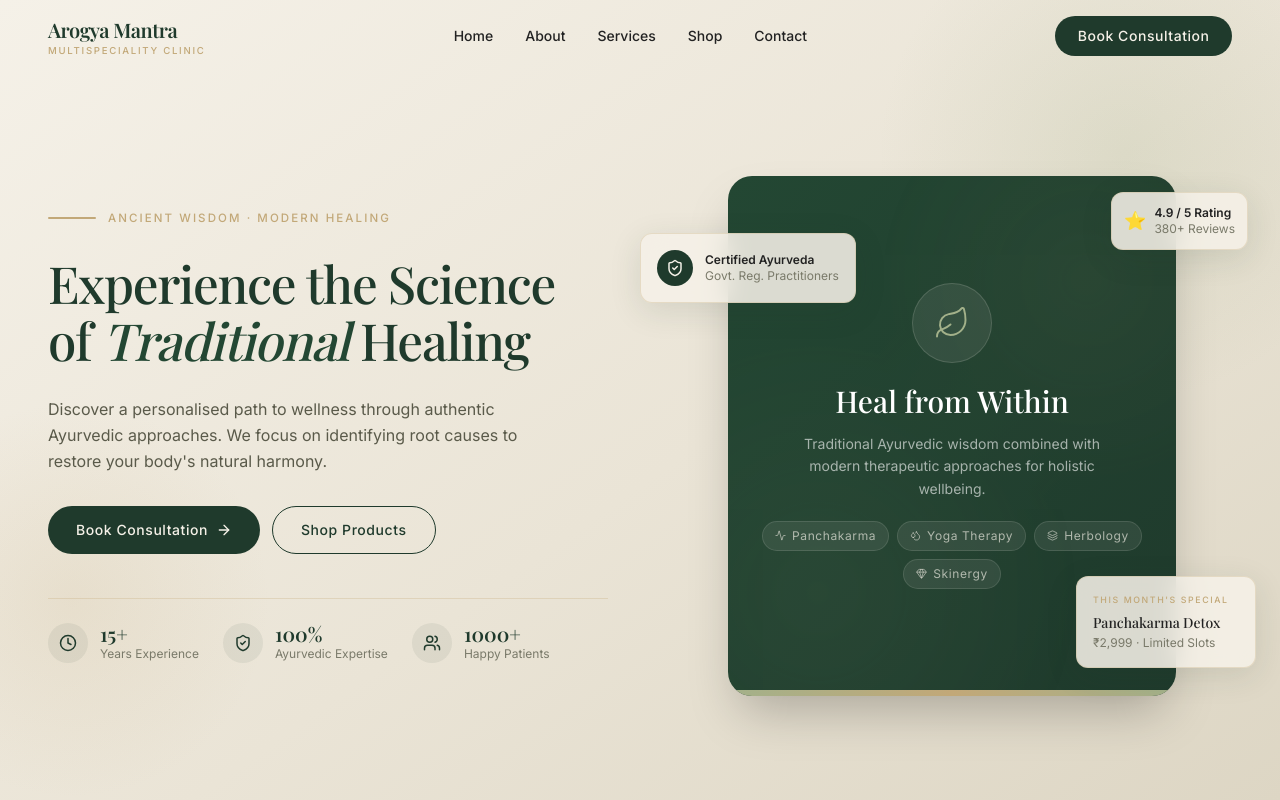
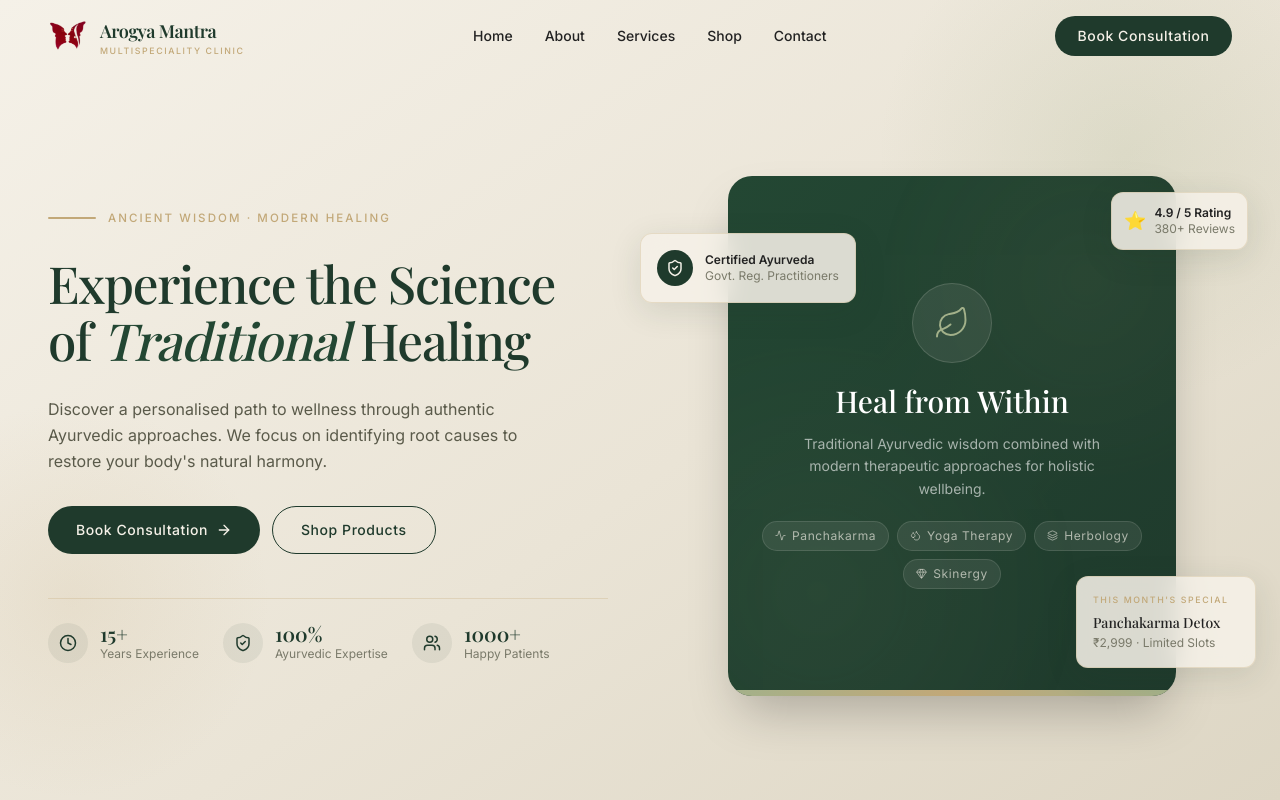
Before and after one commit to prathmesh-ghatmal/Arogyam, a Next.js app: page / in a window 1280 px wide. Shown: the top 800 px of the page. Built offline with nearby package versions, Linux system fonts and the light colour scheme; a web font is replaced by a local one.

Commit message:
add arogyam logo

```diff
--- a/src/components/layout/Footer.tsx
+++ b/src/components/layout/Footer.tsx
@@ -3,7 +3,7 @@
 
 import Link from "next/link";
 import { MapPin, Phone, Mail, ArrowUpRight, Globe, Share2, Play } from "lucide-react";
-
+import Image from "next/image";
 
 const quickLinks = [
   { label: "About Us",         href: "/about" },
@@ -39,6 +39,15 @@ export default function Footer() {
 
           {/* Brand column */}
           <div className="lg:col-span-2 flex flex-col gap-6">
+            <div className="flex items-center gap-4">
+              <div className="relative w-12 h-12">
+                <Image
+                  src="/arogyam.png"
+                  alt="Arogya Mantra Logo"
+                  fill
+                  className="object-contain"
+                />
+              </div>
               <div>
                 <p
                   className="font-serif text-2xl font-semibold"
@@ -49,6 +58,7 @@ export default function Footer() {
                 <p className="eyebrow mt-1" style={{ color: "var(--gold)", fontSize: "0.6rem" }}>
                   Multispeciality Clinic
                 </p>
+              </div>
             </div>
             <p className="text-sm leading-relaxed max-w-sm" style={{ color: "rgba(245,241,232,0.65)" }}>
               Healing through Ayurveda. A modern clinical approach to ancient medicinal wisdom for lasting wellness — nurturing the body, mind, and soul in harmony.
--- a/src/components/layout/Navbar.tsx
+++ b/src/components/layout/Navbar.tsx
@@ -5,7 +5,7 @@ import Link from "next/link";
 import { usePathname } from "next/navigation";
 import { Menu, X } from "lucide-react";
 import { motion, AnimatePresence } from "framer-motion";
-
+import Image from "next/image";
 const navLinks = [
   { label: "Home",     href: "/" },
   { label: "About",    href: "/about" },
@@ -40,19 +40,30 @@ export default function Navbar() {
       >
         <div className="container-xl flex items-center justify-between" style={{ height: "72px" }}>
           {/* Brand */}
-          <Link href="/" className="flex flex-col leading-none group" aria-label="Arogya Mantra Home">
+          <Link href="/" className="flex items-center gap-3 leading-none group" aria-label="Arogya Mantra Home">
+            <div className="relative w-10 h-10 flex-shrink-0">
+              <Image
+                src="/arogyam.png"
+                alt="Arogya Mantra Logo"
+                fill
+                className="object-contain"
+                priority
+              />
+            </div>
+            <div className="flex flex-col">
               <span
-              className="font-serif text-xl font-semibold tracking-tight transition-colors duration-300"
+                className="font-serif text-lg font-semibold tracking-tight transition-colors duration-300"
                 style={{ color: brandColor, fontFamily: "var(--font-serif)" }}
               >
                 Arogya Mantra
               </span>
               <span
                 className="eyebrow mt-0.5"
-              style={{ color: "var(--gold)", fontSize: "0.6rem" }}
+                style={{ color: "var(--gold)", fontSize: "0.55rem" }}
               >
                 Multispeciality Clinic
               </span>
+            </div>
           </Link>
 
           {/* Desktop nav */}
```
Also changed, not shown: public/arogyam.png (added). Lines whose indentation alone changed are shown as unchanged.
